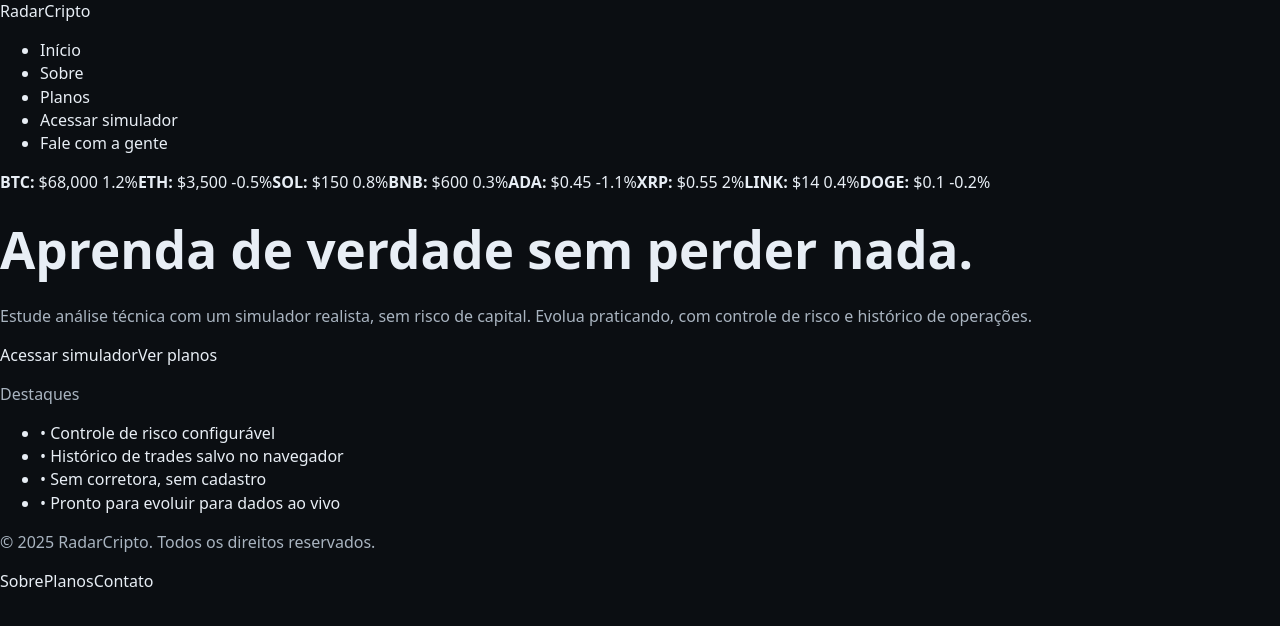
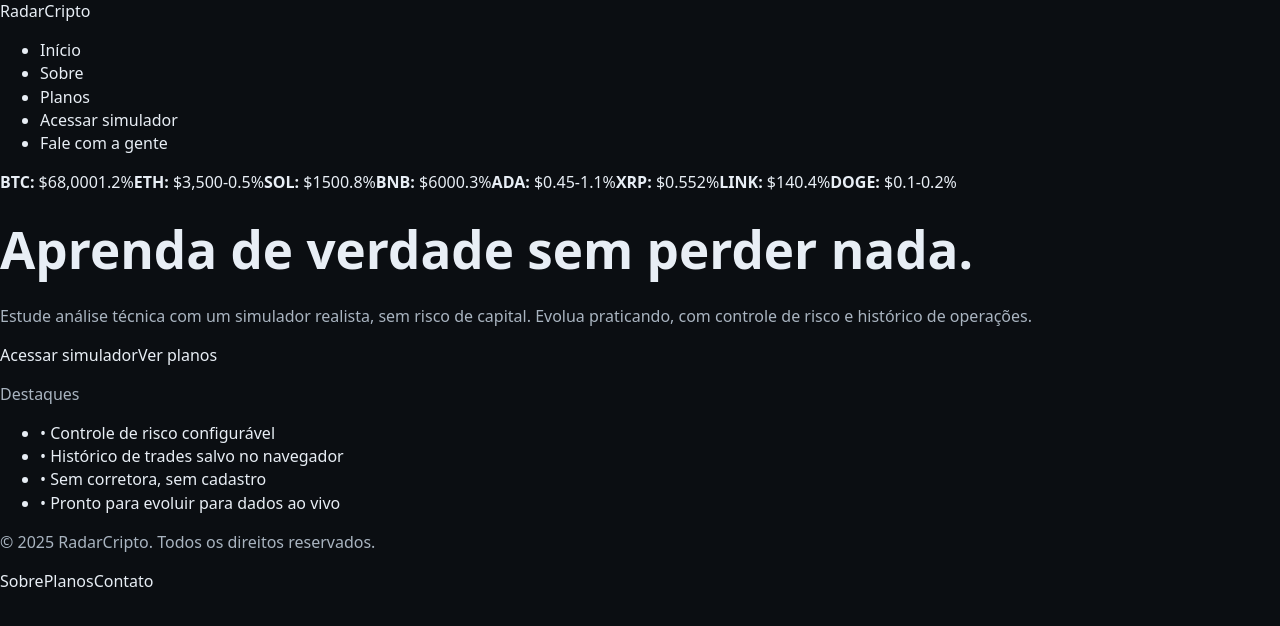
Before and after one commit to Ivanmonteiro-create/radarcripto.space, a Next.js app: page / in a window 1280 px wide. Shown: the top 626 px of the page. Built offline with nearby package versions, Linux system fonts and the light colour scheme.

Commit message:
Update TickerMarquee.tsx

```diff
--- a/components/TickerMarquee.tsx
+++ b/components/TickerMarquee.tsx
@@ -20,28 +20,25 @@ const mockData: Ticker[] = [
 ];
 
 export default function TickerMarquee() {
-  const [tickers, setTickers] = useState<Ticker[]>(mockData);
+  const [tickers, setTickers] = useState<Ticker[]>([]);
 
-  // no futuro aqui puxaremos da API real
   useEffect(() => {
     setTickers(mockData);
   }, []);
 
   return (
-    <div className="bg-black text-white overflow-hidden whitespace-nowrap py-2">
-      <div className="animate-marquee flex gap-6 px-4">
-        {tickers.map((ticker) => (
-          <span key={ticker.symbol} className="flex items-center gap-2">
-            <strong>{ticker.symbol}:</strong> ${ticker.price.toLocaleString()}{" "}
-            <span
-              className={`${
-                ticker.change >= 0 ? "text-green-400" : "text-red-400"
-              }`}
-            >
-              {ticker.change}%
+    <div className="border-y border-gray-800 bg-black/90 text-white">
+      <div className="mx-auto max-w-6xl px-4 py-2 overflow-x-auto">
+        <div className="flex gap-6 text-xs md:text-sm min-w-max">
+          {tickers.map((t) => (
+            <span key={t.symbol} className="flex items-center gap-2">
+              <strong>{t.symbol}:</strong> ${t.price.toLocaleString()}
+              <span className={t.change >= 0 ? "text-emerald-400" : "text-red-400"}>
+                {t.change}%
+              </span>
             </span>
-          </span>
-        ))}
+          ))}
+        </div>
       </div>
     </div>
   );
```
